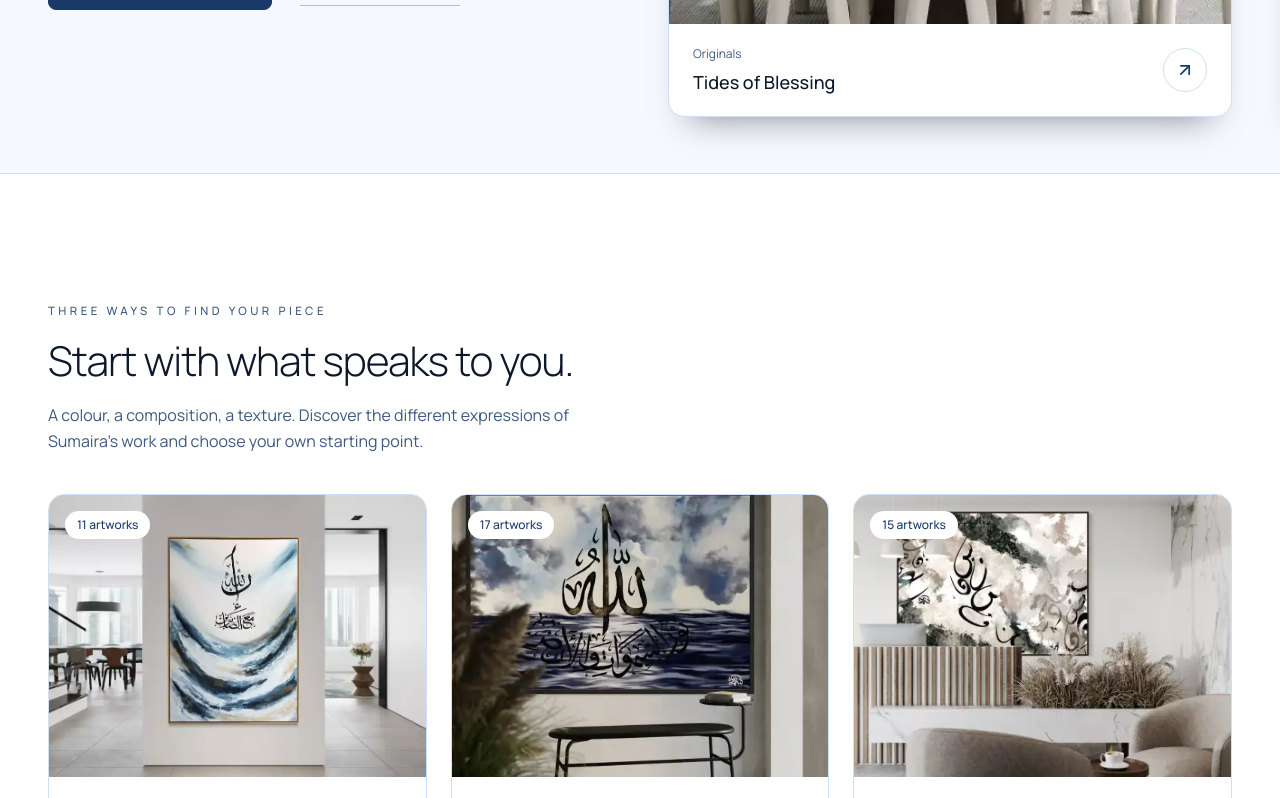
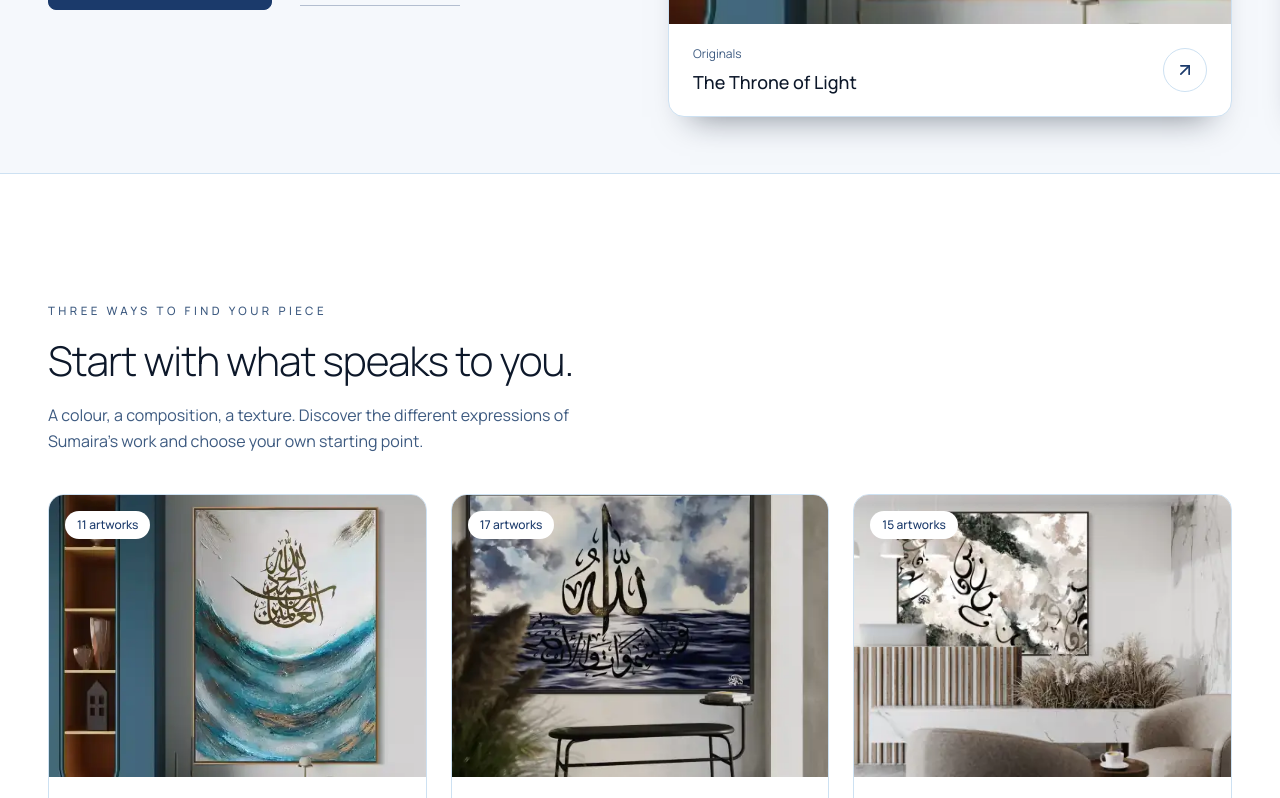
Before and after one commit to MFX-LABS-INDIA/sumaira-arts, a Next.js app: page / in a window 1280 px wide. Shown: the part 672-1470 px from the top of the page. Built offline with nearby package versions, Linux system fonts and the light colour scheme; no server answers.

Commit message:
feat: feature The Throne of Light in hero, originals category card, and first in originals listing

```diff
--- a/src/data/artwork-categories.ts
+++ b/src/data/artwork-categories.ts
@@ -6,7 +6,7 @@ export const artworkCategories = [
     eyebrow: "Discover depth and texture",
     description:
       "Explore original canvases with sculptural surfaces and flowing calligraphy. Choose a piece whose texture is part of the story.",
-    productSlug: "waves-of-patience",
+    productSlug: "the-throne-of-light",
   },
   {
     id: "Mixed_Media_Artworks",
--- a/src/data/home.ts
+++ b/src/data/home.ts
@@ -8,9 +8,9 @@ export const homeHero = {
     "Discover original textured canvases, expressive mixed media artworks and curated collections by Sumaira. Find the piece that speaks to you and belongs in your space.",
   primary: { label: "Find your artwork", href: "#offerings" },
   secondary: { label: "Meet the artist", href: "#artist" },
-  featuredSlug: "tides-of-blessing",
+  featuredSlug: "the-throne-of-light",
   featuredLabel: "In the spotlight",
-  imageAlt: "Tides of Blessing, a textured calligraphy artwork displayed above a dining table",
+  imageAlt: "The Throne of Light, a contemporary mixed-media calligraphy artwork inspired by Ayat al-Kursi",
 };
 
 export const categoryIntro = {
```
Also changed, not shown: src/data/products.json.
